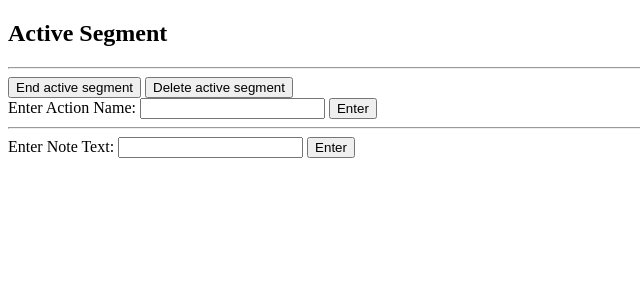
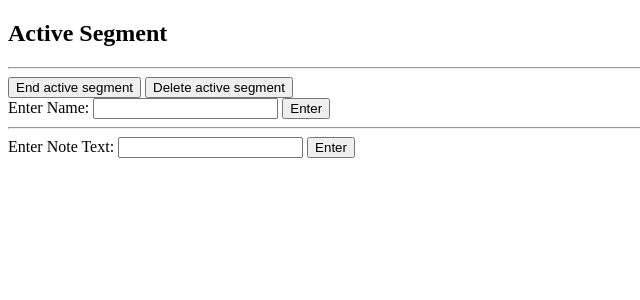
Before and after one commit to ParsaShemirani/pathbase, a FastAPI app: template templates/index.html in a window 1280 px wide. Shown: the top 300 px of the page, without its empty margins (0-640 px from the left). Run offline with FastAPI, Linux system fonts and the light colour scheme; the template is opened without the code that fills it, so the values that code supplies are empty.

```diff
--- a/analysis/pandas_script.py
+++ b/analysis/pandas_script.py
@@ -25,7 +25,7 @@ df['display_duration'] = df['duration'].apply(lambda x: (str(x)[7:])[:8])
 df = df[df['local_dt_end_at'] >= TIME_FRAME_START]
 df = df[df['local_dt_start_at'] <= TIME_FRAME_END]
 
-display_df = df[["action_name", "display_local_start_at", "display_duration"]]
+display_df = df[["name", "display_local_start_at", "display_duration"]]
 print("JAMIE")
 print(display_df.head())
 display_df.to_html(ANALYSIS_OUTPUT_DIR / "jamietest.html")
--- a/app.py
+++ b/app.py
@@ -23,7 +23,7 @@ async def home(request: Request):
         )
         if active_segment:
             active_segment_dict = {
-                "action_name": active_segment.action_name,
+                "action": active_segment.name,
                 "segment_duration": active_segment.str_duration,
                 "segment_start": active_segment.str_start_at,
             }
@@ -38,7 +38,7 @@ async def home(request: Request):
 
 
 @app.get("/start_segment")
-async def start_segment(action_name: str):
+async def start_segment(name: str):
     with Session() as session:
         with session.begin():
             active_segment = session.scalar(
@@ -48,7 +48,7 @@ async def start_segment(action_name: str):
                 raise HTTPException(
                     status_code=400, detail="There is already an active segment."
                 )
-            new_segment = ActionSegment(action_name=action_name)
+            new_segment = ActionSegment(name=name)
             new_segment.dt_start_at = datetime.now(tz=timezone.utc)
             session.add(new_segment)
     return RedirectResponse(url=app.url_path_for("home"), status_code=303)
--- a/templates/index.html
+++ b/templates/index.html
@@ -18,8 +18,8 @@
     <a href="{{ url_for('delete_active_segment') }}"><button>Delete active segment</button></a>
 
     <form action="{{ url_for('start_segment') }}" method="get">
-        <label for="actionNameInput">Enter Action Name:</label>
-        <input id="actionNameInput" name="action_name">
+        <label for="actionNameInput">Enter Name:</label>
+        <input id="actionNameInput" name="name">
         <button type="submit">Enter</button>
     </form>
 
```
Also changed, not shown: models.py (+19 -25 lines).
